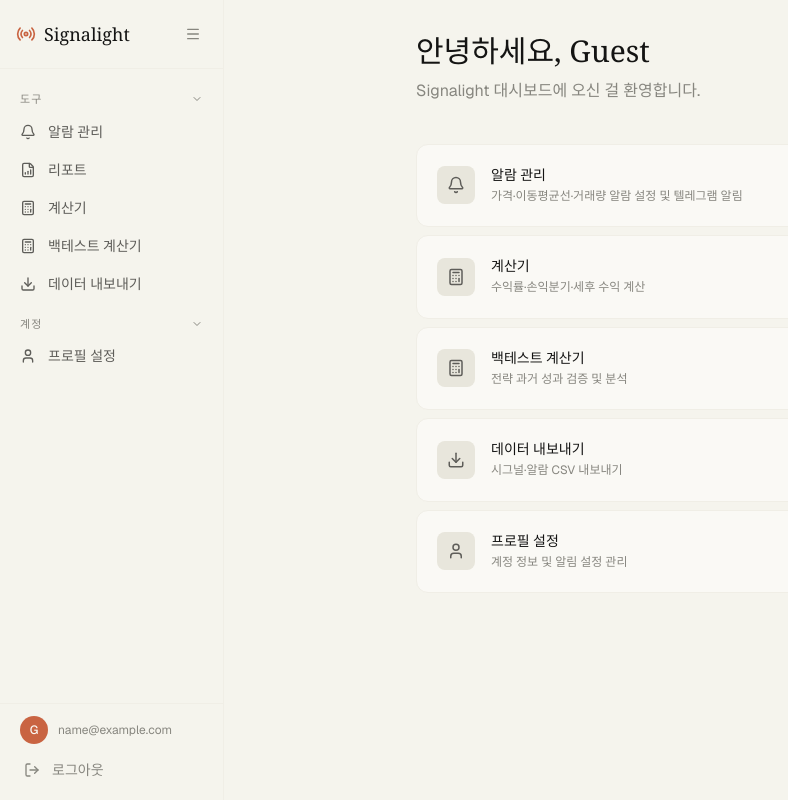
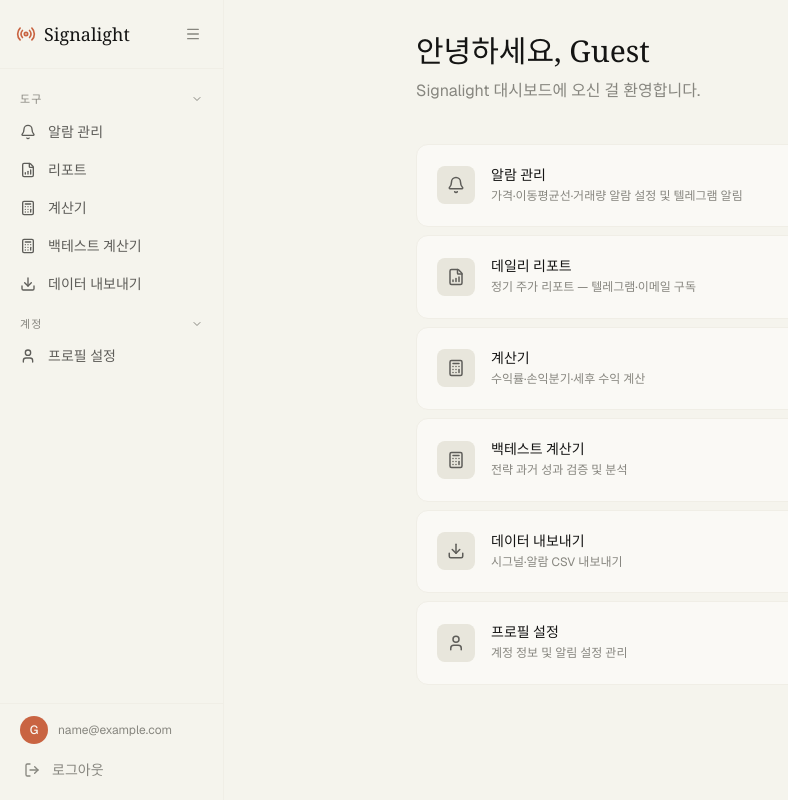
Before and after one commit to Bnsoft/stock_signalight, a Next.js app in the folder signalight-web/signalight-landing/: page /dashboard in a window 1280 px wide. Shown: the whole page, without its empty margins (0-788 px from the left). Built offline with nearby package versions, Linux system fonts and the light colour scheme; no server answers; sample sign-in values are in the browser's storage.

Commit message:
Add 리포트 to home cards + sidebar

```diff
--- a/signalight-web/signalight-landing/src/app/dashboard/page.tsx
+++ b/signalight-web/signalight-landing/src/app/dashboard/page.tsx
@@ -1,11 +1,12 @@
 "use client"
 
 import Link from "next/link"
-import { Bell, Calculator, Download, User } from "lucide-react"
+import { Bell, Calculator, Download, User, FileBarChart } from "lucide-react"
 import { useAuth } from "@/context/AuthContext"
 
 const tools = [
   { href: "/dashboard/alerts", icon: Bell, label: "알람 관리", desc: "가격·이동평균선·거래량 알람 설정 및 텔레그램 알림" },
+  { href: "/dashboard/reports", icon: FileBarChart, label: "데일리 리포트", desc: "정기 주가 리포트 — 텔레그램·이메일 구독" },
   { href: "/dashboard/calculator", icon: Calculator, label: "계산기", desc: "수익률·손익분기·세후 수익 계산" },
   { href: "/dashboard/backtest-calculator", icon: Calculator, label: "백테스트 계산기", desc: "전략 과거 성과 검증 및 분석" },
   { href: "/dashboard/data-export", icon: Download, label: "데이터 내보내기", desc: "시그널·알람 CSV 내보내기" },
```
